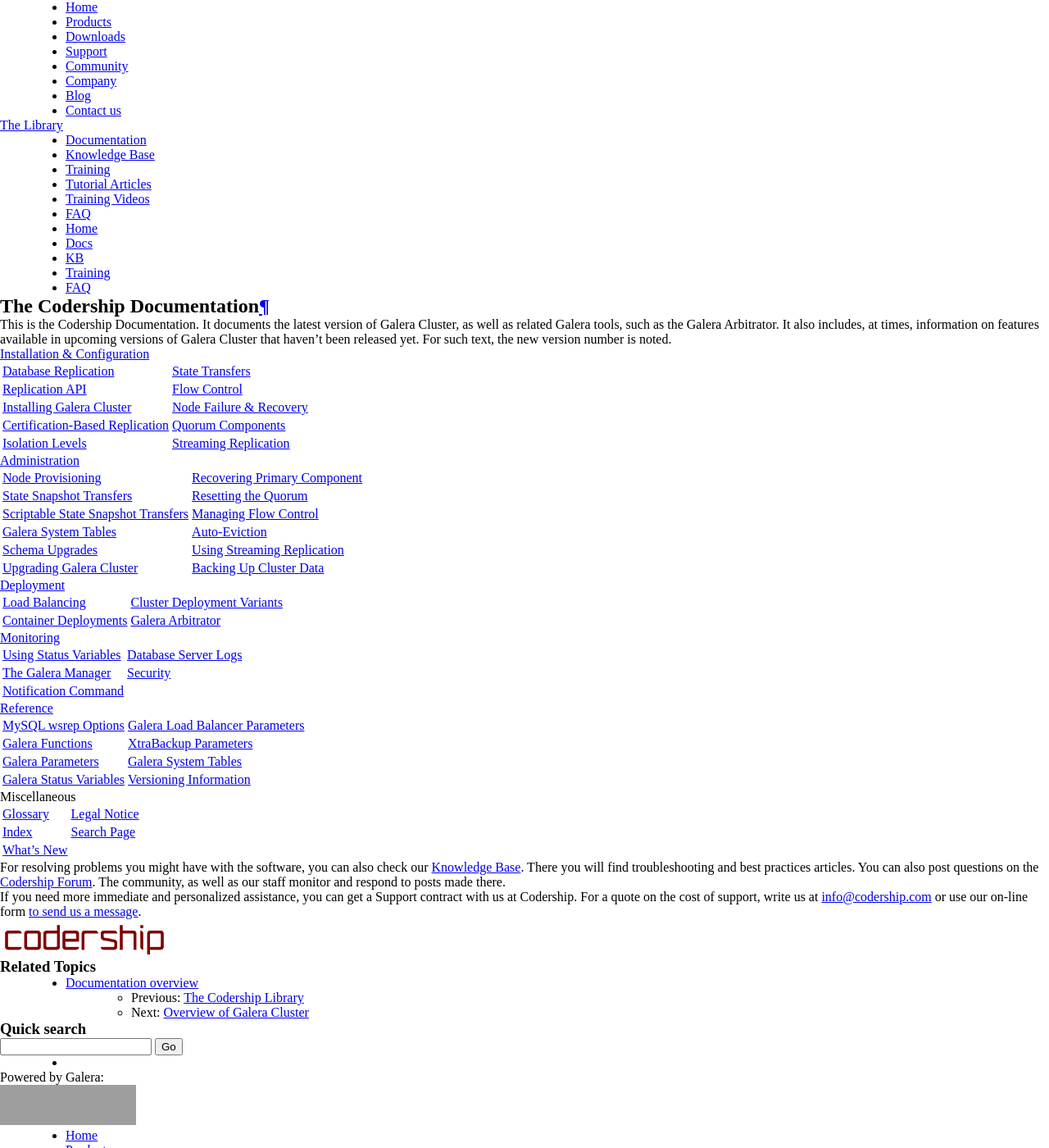
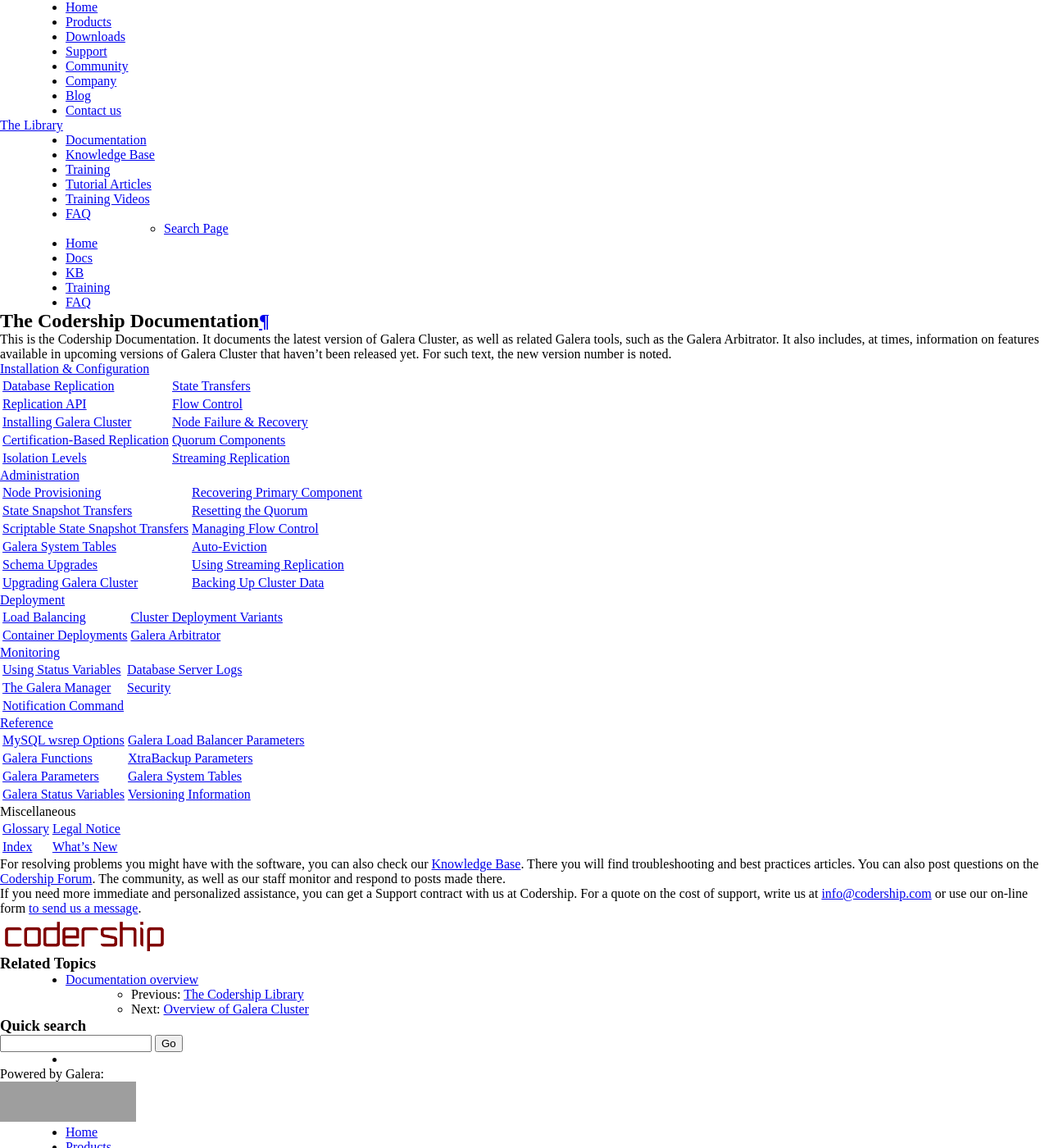
Before and after one commit to codership/documentation, a Sphinx documentation site: the page built from galeracluster/source/documentation/index.rst, in a window 1280 px wide and 1400 px high. Shown: the whole window at 82% size. Built offline with Sphinx 7.4.7, drawn with Linux system fonts in a browser that asks for light colours; comment, search, counter and statistics services are not loaded; part of the change alters nothing that is shown; grey boxes are pictures that could not be loaded.

```diff
--- a/galeracluster/source/documentation/index.rst
+++ b/galeracluster/source/documentation/index.rst
@@ -27,6 +27,8 @@
          - :doc:`Training Videos <../training/videos/index>`
 
       - :doc:`FAQ <../faq>`
+
+	  - :ref:`search`
 
 .. container:: top-links
 
@@ -144,8 +146,7 @@ This is the Codership Documentation. It documents the latest version of Galera C
    :class: doc-links
 
    ":doc:`glossary`", ":doc:`legal-notice`"
-   ":ref:`genindex`", ":ref:`search`"
-   ":doc:`../whats-new`", ""
+   ":ref:`genindex`", ":doc:`../whats-new`"
 
 For resolving problems you might have with the software, you can also check our :doc:`Knowledge Base <../kb/index>`. There you will find troubleshooting and best practices articles.  You can also post questions on the `Codership Forum <https://galeracluster.com/community/>`_. The community, as well as our staff monitor and respond to posts made there.
 
```
